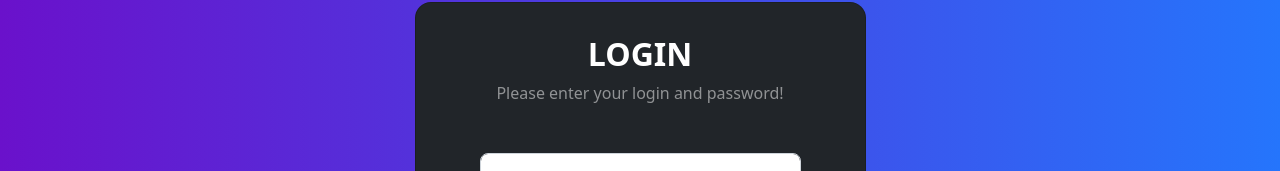
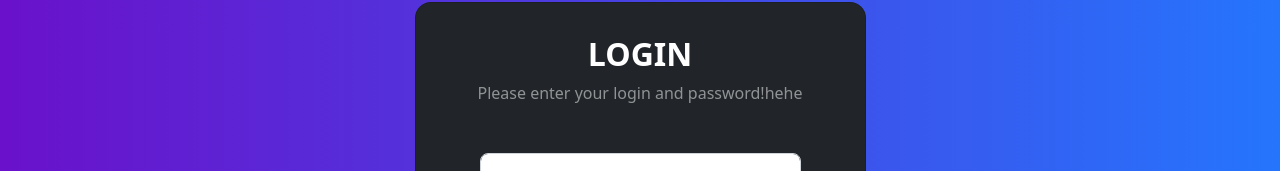
Before and after one commit to le-cmyk/Steafy, an Angular app: page /Connection in a window 1280 px wide. Shown: the part 227-398 px from the top of the page. Built offline with nearby package versions, Linux system fonts and the light colour scheme.

Commit message:
hehe teste nouveau dossier

```diff
--- a/src/app/connection/connection.component.html
+++ b/src/app/connection/connection.component.html
@@ -8,7 +8,7 @@
               <div class="mb-md-3 mt-md-3 pb-3">
 
                 <h2 class="fw-bold mb-2 text-uppercase">Login</h2>
-                <p class="text-white-50 mb-5">Please enter your login and password!</p>
+                <p class="text-white-50 mb-5">Please enter your login and password!hehe</p>
 
                 <div class="form-outline form-white mb-3 px-5">
                   <input type="email" id="typeEmailX" class="form-control form-control-lg" />
```
Also changed, not shown: 1 other file (tests, documents, lock files or other folders).
